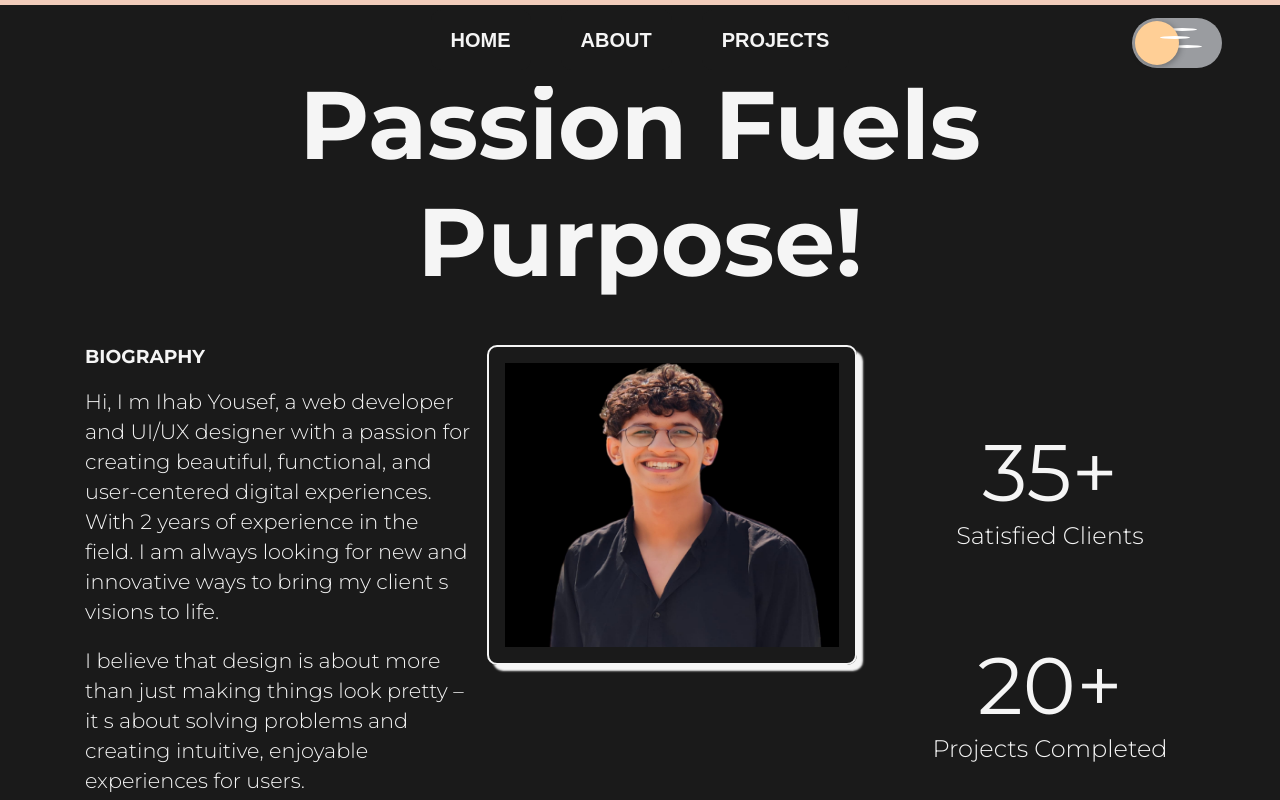
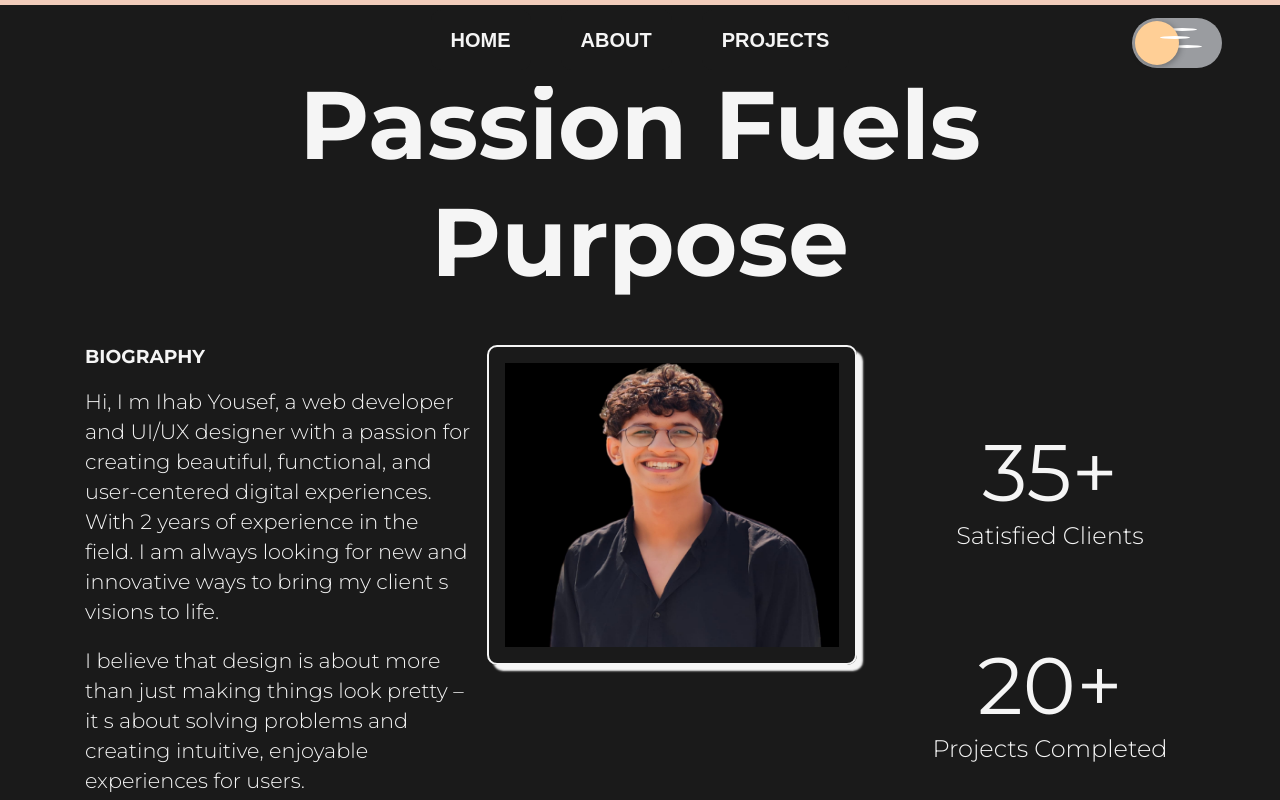
Before and after one commit to ehabyousef/The-Portfolio, a Next.js app: page /about in a window 1280 px wide. Shown: the top 800 px of the page. Built offline with nearby package versions, Linux system fonts and the light colour scheme.

Commit message:
edit head

```diff
--- a/app/(pages)/about/page.jsx
+++ b/app/(pages)/about/page.jsx
@@ -55,7 +55,7 @@ const page = () => {
                 }}
                 className={style.title}
             >
-                Passion Fuels Purpose!{" "}
+                Passion Fuels Purpose
             </motion.h1>
             {/* intro  */}
             <Grid container spacing={6} sx={{
```
